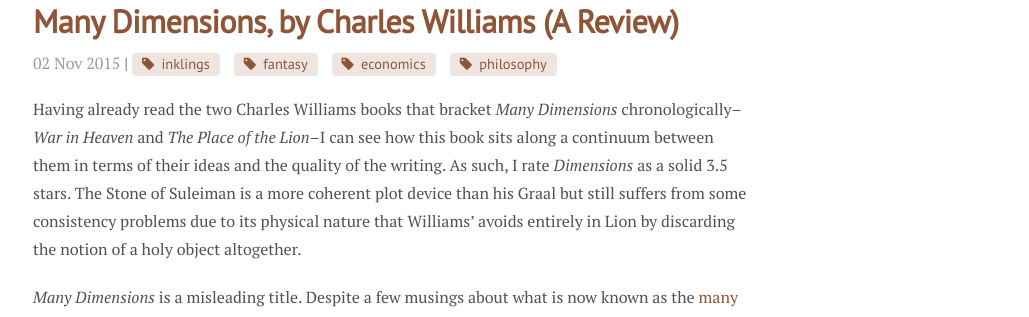
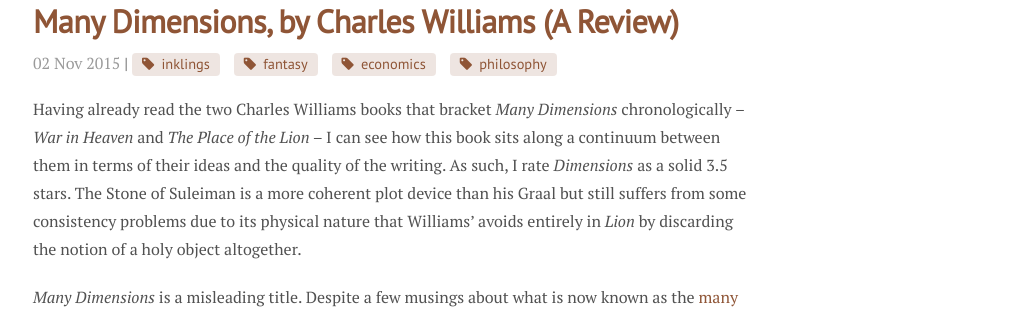
Before and after one commit to dmaddock1/dmaddock1.github.io, a Jekyll site: the page built from _posts/2015-11-02-many-dimensions.md, in a window 1280 px wide and 1400 px high. Shown: the part 129-446 px from the top of the window, without its empty margins (247-1276 px from the left). Built offline with Jekyll 4.4.1, drawn with Linux system fonts in a browser that asks for light colours; nearby versions of some CDN libraries; some of the changed text lies outside the part shown.

Commit message:
Update 2015-11-02-many-dimensions.md

```diff
--- a/_posts/2015-11-02-many-dimensions.md
+++ b/_posts/2015-11-02-many-dimensions.md
@@ -4,7 +4,7 @@ title: "Many Dimensions, by Charles Williams (A Review)"
 categories: [books, reviews]
 tags: [inklings, fantasy, economics, philosophy]
 ---
-Having already read the two Charles Williams books that bracket _Many Dimensions_ chronologically--_War in Heaven_ and _The Place of the Lion_--I can see how this book sits along a continuum between them in terms of their ideas and the quality of the writing. As such, I rate _Dimensions_ as a solid 3.5 stars. The Stone of Suleiman is a more coherent plot device than his Graal but still suffers from some consistency problems due to its physical nature that Williams' avoids entirely in Lion by discarding the notion of a holy object altogether.
+Having already read the two Charles Williams books that bracket _Many Dimensions_ chronologically -- _War in Heaven_ and _The Place of the Lion_ -- I can see how this book sits along a continuum between them in terms of their ideas and the quality of the writing. As such, I rate _Dimensions_ as a solid 3.5 stars. The Stone of Suleiman is a more coherent plot device than his Graal but still suffers from some consistency problems due to its physical nature that Williams' avoids entirely in _Lion_ by discarding the notion of a holy object altogether.
 
 _Many Dimensions_ is a misleading title. Despite a few musings about what is now known as the [many worlds interpretation of quantum mechanics](http://en.wikipedia.org/wiki/Many-worlds_interpretation), this novel isn't about many dimensions at all. Instead, it is concerned with the four dimensions we all are aware of--space and time--and what the Law (capital L) that governs them is truly like. We might refer to this as the "Law of Nature," but (for reasons I will discuss below) Williams prefers the term "Organic Law." What exactly he means by this is often unclear, but it quickly transcends the legal context in which it is introduced (a main character is a judge who is writing a book on the evolution of human law over time) to apply to the metaphysical questions raised by the Stone.
 
@@ -22,7 +22,7 @@ Here's what we can glean from the text about Organic Law:
 >
 > [describing Arglay's work] "attempting to formulate once more by the intellect the actions of men" (254)
 
-The idea of legal norms being determined by the "poetic diction" of their age is a notion that appears to be borrowed from Owen Barfield's books _History in English Words_ and _Poetic Diction_. Both were published prior to _Dimensions_ (1926 and 1928 respectively) and also introduce some of Barfield's ideas about the evolution of consciousness that are fully fleshed out in his later work _Saving the Appearances_ (1957). (I have only read _History_ so far and so my understanding of Barfield's later ideas may be incomplete or inaccurate.) In _History_, Barfield argues that the transition from organic to inorganic (ie. derived from consciousness or not) can be seen in the language used to describe the concept of the "laws of Nature.":
+The idea of legal norms being determined by the "poetic diction" of their age is a notion that appears to be borrowed from Owen Barfield's books _History in English Words_ and _Poetic Diction_. Both were published prior to _Dimensions_ (1926 and 1928 respectively) and also introduce some of Barfield's ideas about the evolution of consciousness that are fully fleshed out in his later work _Saving the Appearances_ (1957). (I have only read _History_ so far and so my understanding of Barfield's later ideas may be incomplete or inaccurate.) In _History_, Barfield argues that the transition from organic to inorganic (ie. derived from consciousness or not) can be seen in the language used to describe the concept of the "laws of Nature."
 
 > The 'laws of Nature' were conceived of by those who first spoke of them as present commands of God. It is noticeable that we still speak of Nature 'obeying' these laws, though we really think of them now rather as abstract principles--logical deductions of our own which we have arrived at by observation and experiment. (148-149)
 
```
